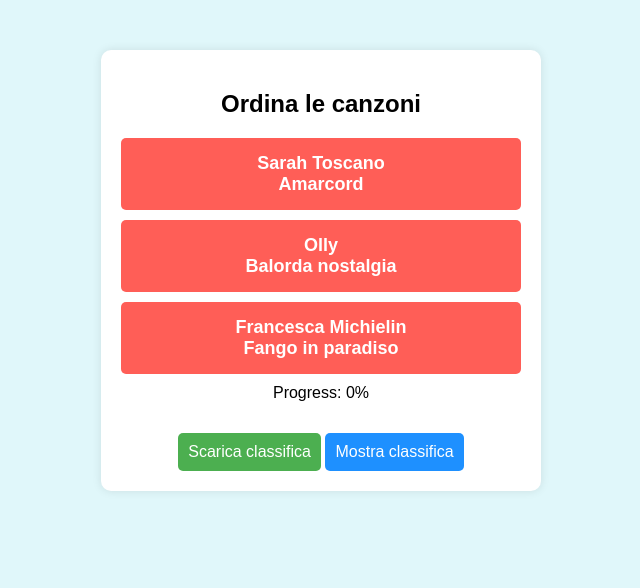
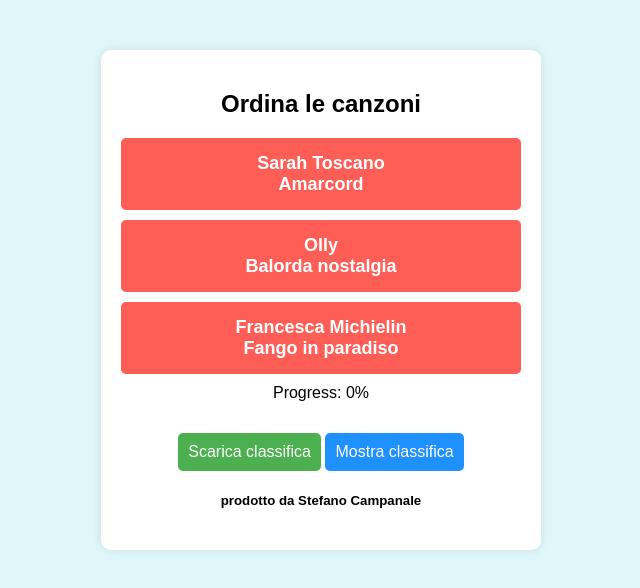
Before and after one commit to dastechimpianti/sanremo-app, a plain HTML site: page index.html in a window 1280 px wide. Shown: the whole page, without its empty margins (319-959 px from the left). Drawn offline with nearby package versions, Linux system fonts and the light colour scheme.

Commit message:
grazie stefano

```diff
--- a/index.html
+++ b/index.html
@@ -88,6 +88,7 @@
 </head>
 <body>
   <div class="container">
+
     <h2>Ordina le canzoni</h2>
     <!-- Area per mostrare le 3 canzoni -->
     <div id="songDisplay">
@@ -101,6 +102,10 @@
     <button class="action" onclick="showRanking()">Mostra classifica</button>
 
     <div id="ranking" style="display:none; margin-top:15px;"></div>
+
+      <h5>prodotto da Stefano Campanale</h5>
+
+
   </div>
 
   <script>
@@ -142,7 +147,7 @@
     ];
 
 	let songAppearances = {};
-	songs.forEach(song => songAppearances[song.title] = 0);
+	 songs.forEach(song => songAppearances[song.title] = 0);
 
 
     // Variabili per il round
@@ -188,7 +193,7 @@
    	 selectedTriple.forEach(song => songAppearances[song.title]++);
 
    	 return selectedTriple;
-	}
+  }
 
 
     // Funzione per mostrare 3 canzoni casuali
```
